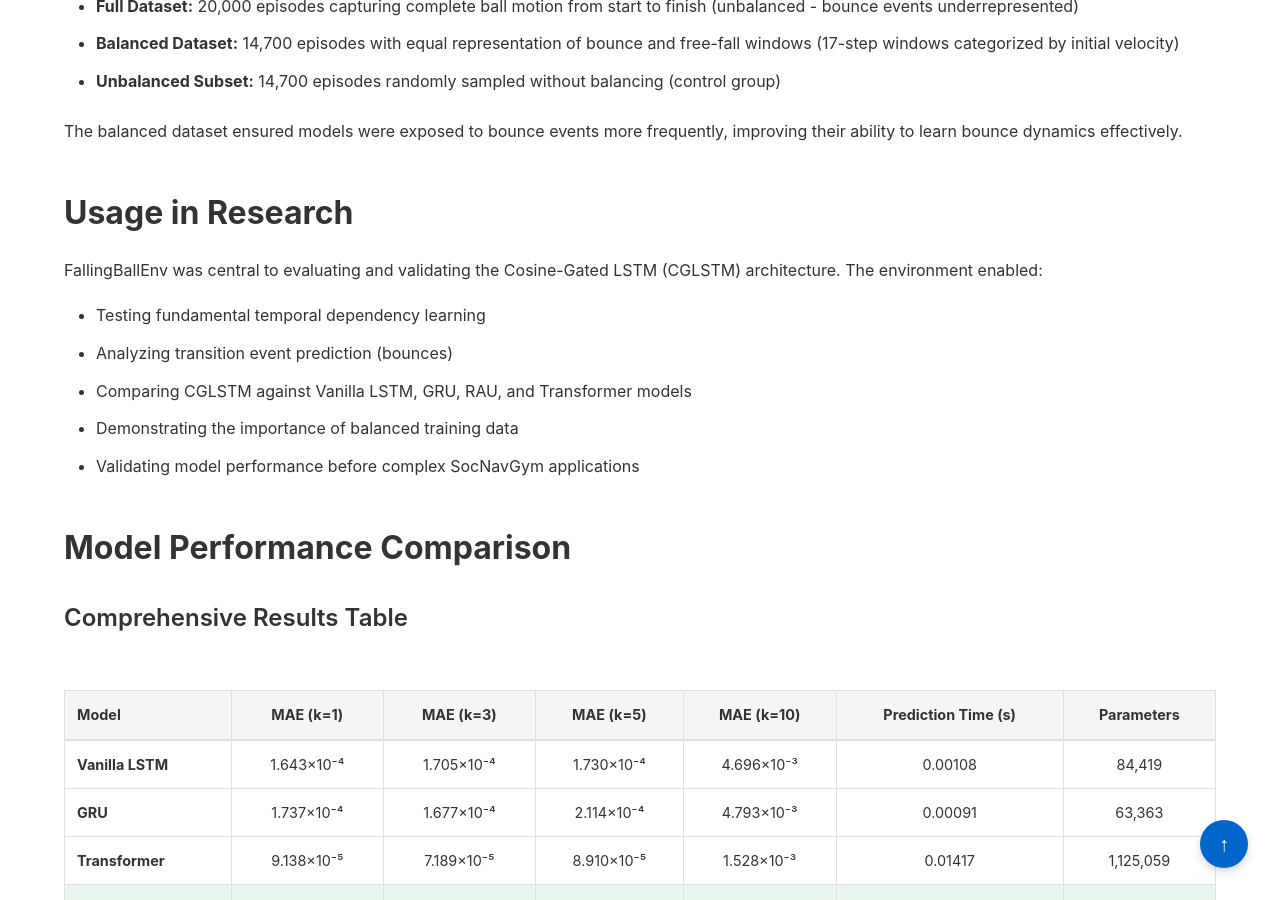
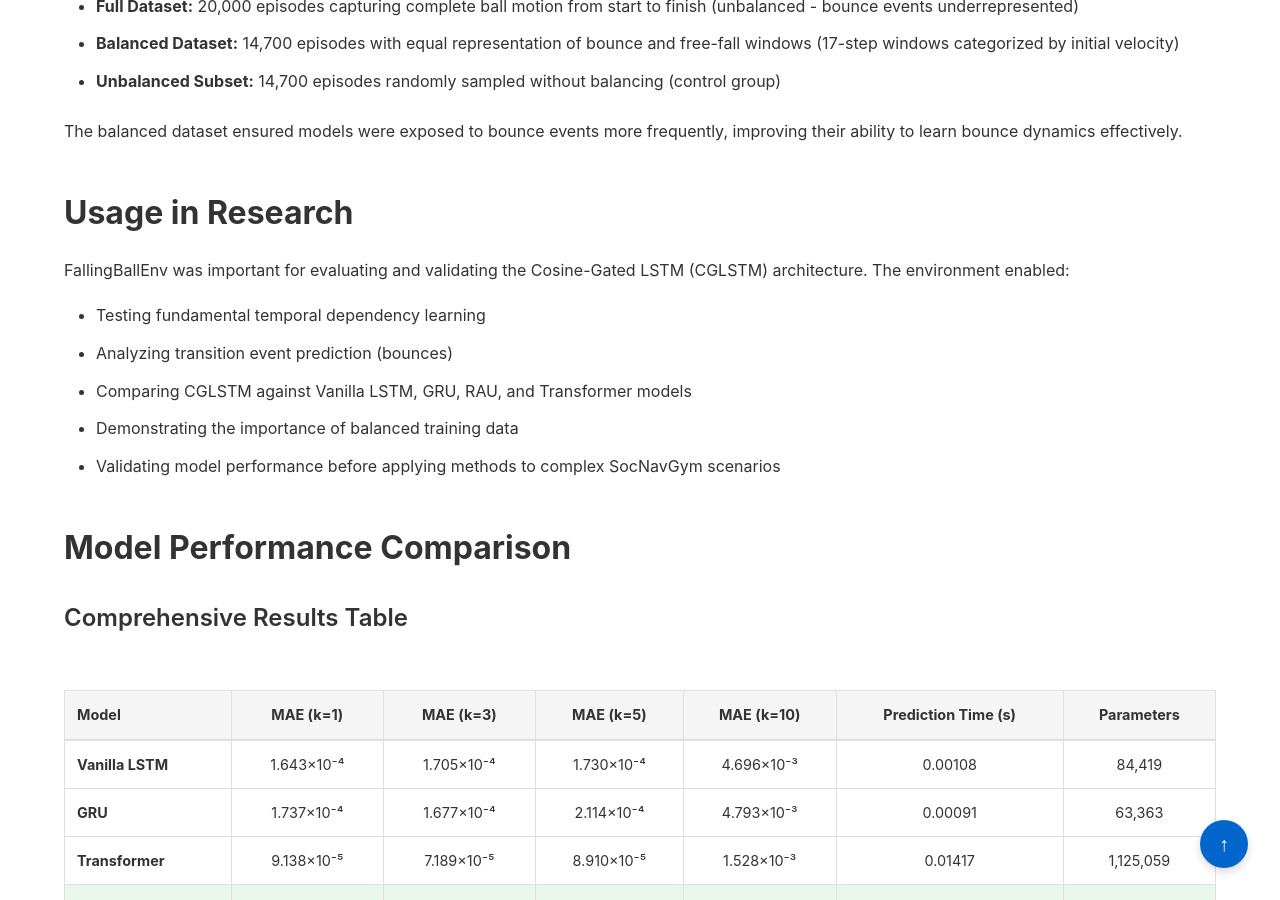
Before and after one commit to goodluckoguzie/goodluckoguzie.github.io, a Jekyll site: the page built from projects/fallingballenv.md, in a window 1280 px wide and 900 px high, scrolled down 2407 px. Built offline with Jekyll 4.4.1, drawn with Linux system fonts in a browser that asks for light colours.

Commit message:
Replace 'central' with 'important' and improve language in FallingBallEnv research section

```diff
--- a/projects/fallingballenv.md
+++ b/projects/fallingballenv.md
@@ -94,14 +94,14 @@ Three distinct datasets were created to study the impact of data distribution on
 
 ## Usage in Research
 
-FallingBallEnv was central to evaluating and validating the Cosine-Gated LSTM (CGLSTM) architecture. The environment enabled:
+FallingBallEnv was important for evaluating and validating the Cosine-Gated LSTM (CGLSTM) architecture. The environment enabled:
 
 <ul>
   <li>Testing fundamental temporal dependency learning</li>
   <li>Analyzing transition event prediction (bounces)</li>
   <li>Comparing CGLSTM against Vanilla LSTM, GRU, RAU, and Transformer models</li>
   <li>Demonstrating the importance of balanced training data</li>
-  <li>Validating model performance before complex SocNavGym applications</li>
+  <li>Validating model performance before applying methods to complex SocNavGym scenarios</li>
 </ul>
 
 ## Model Performance Comparison
```
